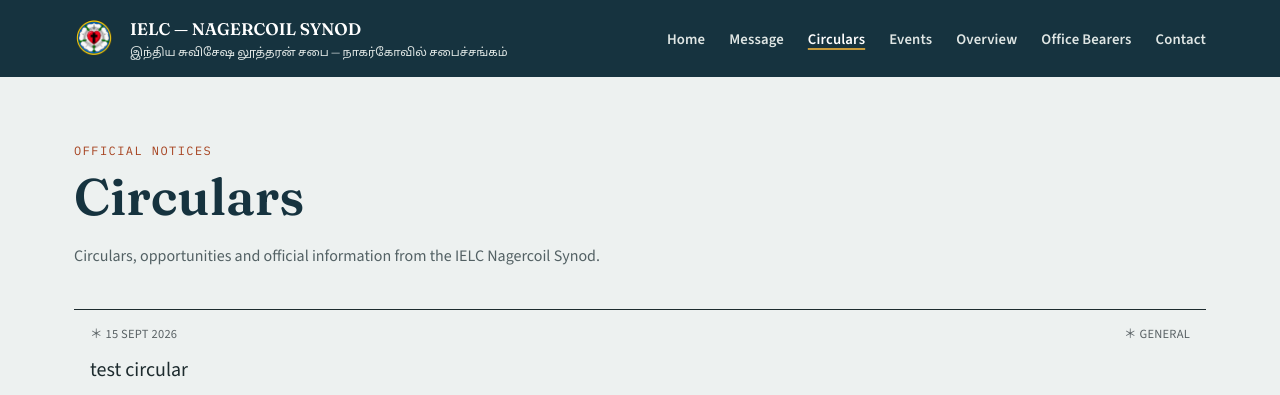
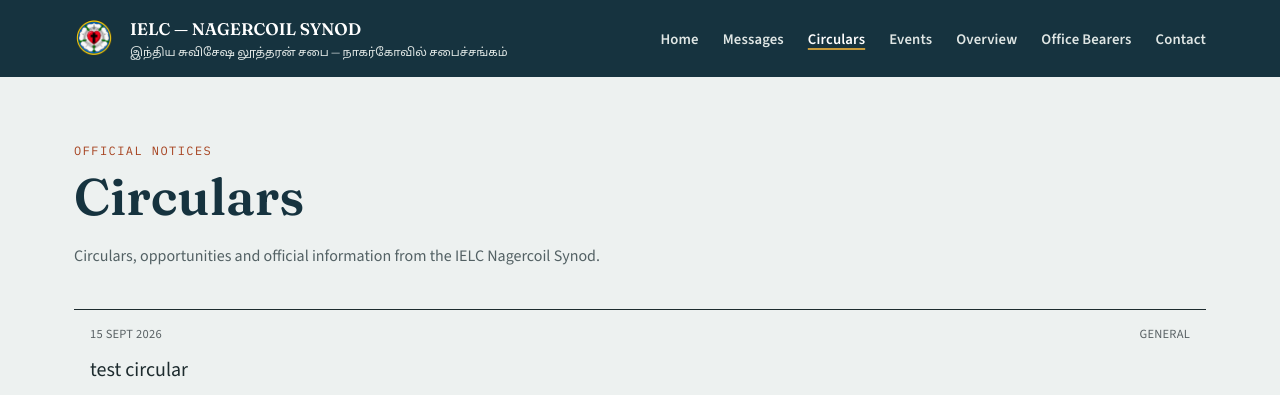
Before and after one commit to waltermichelraja/ielc-nagercoil-synod, a React (Vite) app in the folder frontend/: page /circulars in a window 1280 px wide. Shown: the top 395 px of the page. Built offline with nearby package versions, Linux system fonts and the light colour scheme.

Commit message:
refactor: minor fixes in Circulars.jsx, Landing.jsx, Header.jsx

```diff
--- a/frontend/src/App.jsx
+++ b/frontend/src/App.jsx
@@ -4,7 +4,7 @@
 import Footer from"./components/Footer.jsx";
 import Landing from"./pages/Landing.jsx";
 import Home from"./pages/Home.jsx";
-import Message from"./pages/Message.jsx";
+import Message from"./pages/Messages.jsx";
 import Events from"./pages/Events.jsx";
 import Circulars from"./pages/Circulars.jsx";
 import Overview from"./pages/Overview.jsx";
@@ -26,7 +26,7 @@
     const map={
       "/":undefined,
       "/home":"Home",
-      "/message":"Message",
+      "/messages":"Messages",
       "/circulars":"Circulars",
       "/events":"Events",
       "/overview":"Overview",
@@ -55,7 +55,7 @@
       <Route path="/" element={<Landing/>}/>
       <Route element={<SiteLayout/>}>
         <Route path="/home" element={<Home/>}/>
-        <Route path="/message" element={<Message/>}/>
+        <Route path="/messages" element={<Message/>}/>
         <Route path="/events" element={<Events/>}/>
         <Route path="/circulars" element={<Circulars/>}/>
         <Route path="/overview" element={<Overview/>}/>
--- a/frontend/src/components/Header.jsx
+++ b/frontend/src/components/Header.jsx
@@ -4,7 +4,7 @@
 
 export const NAV_ITEMS=[
   {to:"/home",label:"Home",end:true},
-  {to:"/message",label:"Message"},
+  {to:"/messages",label:"Messages"},
   {to:"/circulars",label:"Circulars"},
   {to:"/events",label:"Events"},
   {to:"/overview",label:"Overview"},
--- a/frontend/src/data/content/messages.json
+++ b/frontend/src/data/content/messages.json
@@ -17,7 +17,7 @@
   {
     "role": "Joint Secretary's Message",
     "author": "Mr. P. Baskar",
-    "text": "கிறிஸ்துவுக்குள் அன்பானவர்களே!\n\nகிறிஸ்து இயேசுவின் நாமத்தில் வாழ்த்துக்கள்,\n\tநம்முடைய இந்திய சுவிசேஷ லுத்தரன் சபையின் நாகர்கோவில் சபைச்சங்கம் நீண்ட பாரம்பரியத்தை கொண்ட பெருமைக்குரியது.  இந்த சபைச்சங்கம் தோன்றிய காலங்களில் பணிபுரிந்த மிஷனரிகளின் தியாகம், எளிய வாழ்க்கை முறை, பஞ்சம் மற்றும் வறுமை காலத்தில் அவர்கள் காட்டிய கருணை நம் வாழ்வில் மறக்க முடியாதவை. அவர்கள் ஆற்றிய மகத்தான கல்வி மற்றும் மருத்துவ சேவைகளே நமது சமூகத்தின் அடிநாதமாக விளங்கின. அன்று அவர்கள் விதைத்த அன்பு விதைகளின் பலனாகவே இன்று நாம் ஆசீர்வதிக்கப்பட்ட வாழ்க்கை வாழ்ந்து வருகிறோம். அவர்களின் அடிச்சுவட்டைப் பின்பற்றி, கிறிஸ்துவின் அன்பை இவ்வுலகிற்குச் சொல்வோம்.\n\nஇறைப்பணியில் \n\nP. பாஸ்கர் \nஇணைச்செயலாளர் \nநாகர்கோயில் சபைச்சங்கம் – இசுலுச\n"
+    "text": "கிறிஸ்துவுக்குள் அன்பானவர்களே!\n\nகிறிஸ்து இயேசுவின் நாமத்தில் வாழ்த்துக்கள்,\n\tநம்முடைய இந்திய சுவிசேஷ லுத்தரன் சபையின் நாகர்கோவில் சபைச்சங்கம் நீண்ட பாரம்பரியத்தை கொண்ட பெருமைக்குரியது.  இந்த சபைச்சங்கம் தோன்றிய காலங்களில் பணிபுரிந்த மிஷனரிகளின் தியாகம், எளிய வாழ்க்கை முறை, பஞ்சம் மற்றும் வறுமை காலத்தில் அவர்கள் காட்டிய கருணை நம் வாழ்வில் மறக்க முடியாதவை. அவர்கள் ஆற்றிய மகத்தான கல்வி மற்றும் மருத்துவ சேவைகளே நமது சமூகத்தின் அடிநாதமாக விளங்கின. அன்று அவர்கள் விதைத்த அன்பு விதைகளின் பலனாகவே இன்று நாம் ஆசீர்வதிக்கப்பட்ட வாழ்க்கை வாழ்ந்து வருகிறோம். அவர்களின் அடிச்சுவட்டைப் பின்பற்றி, கிறிஸ்துவின் அன்பை இவ்வுலகிற்குச் சொல்வோம்.\n\nஇறைப்பணியில் \n\nP. பாஸ்கர் \nஇணைச்செயலாளர் \nநாகர்கோவில் சபைச்சங்கம் – இசுலுச\n"
   },
   {
     "role": "Treasurer's Message",
--- a/frontend/src/pages/Circulars.jsx
+++ b/frontend/src/pages/Circulars.jsx
@@ -32,8 +32,8 @@
       <div className="circular-modal-panel" onClick={(event)=>event.stopPropagation()}>
         <button type="button" className="circular-modal-close" onClick={onClose} aria-label="Close circular">×</button>
         <div className="circular-modal-meta">
-          <span>＊ {formatDate(item.date)}</span>
-          <span>＊ {(item.category||"GENERAL").toUpperCase()}</span>
+          <span>{formatDate(item.date)}</span>
+          <span>{(item.category||"GENERAL").toUpperCase()}</span>
         </div>
         <h2 id="circular-modal-title">{item.subject}</h2>
         {item.message&&<div className="circular-modal-message">{item.message}</div>}
@@ -66,8 +66,8 @@
               {items.map((item,index)=>(
                 <article className="circular-item" key={`${item.date||""}-${item.subject||""}-${index}`}>
                   <div className="circular-meta">
-                    <span>＊ {formatDate(item.date)}</span>
-                    <span>＊ {(item.category||"GENERAL").toUpperCase()}</span>
+                    <span>{formatDate(item.date)}</span>
+                    <span>{(item.category||"GENERAL").toUpperCase()}</span>
                   </div>
                   <button type="button" className="circular-subject" onClick={()=>setSelected(item)}>{item.subject}</button>
                 </article>
--- a/frontend/src/pages/Home.jsx
+++ b/frontend/src/pages/Home.jsx
@@ -57,7 +57,7 @@
             <div className="card">
               <h3>Message</h3>
               <p>Read greetings from the President, Vice President, and other office bearers.</p>
-              <Link to="/message">View messages &rarr;</Link>
+              <Link to="/messages">View messages &rarr;</Link>
             </div>
             <div className="card">
               <h3>Circulars</h3>
--- a/frontend/src/pages/Landing.jsx
+++ b/frontend/src/pages/Landing.jsx
@@ -80,7 +80,7 @@
 
       <div className="landing-content">
         <img className="landing-logo" src="/images/ielc-logo.png" alt="IELC logo"/>
-        <h1>Welcome to the <br/>{site.shortTitle}</h1>
+        <h1>Welcome to <br/>{site.shortTitle}</h1>
         <p className="landing-tagline" style={{fontSize:"1.3rem",fontWeight:400,letterSpacing:"0.025em",lineHeight:1.5,marginTop:"0.35rem"}}>{site.tagline}</p>
         {landing.motto&&(
           <p className="landing-motto" style={{fontFamily:"Georgia,\"Times New Roman\",serif",fontSize:"clamp(1.45rem,3vw,2rem)",fontWeight:800,letterSpacing:"0.05em",lineHeight:1.3,marginTop:"0.65rem",textShadow:"0 2px 3px rgba(0,0,0,0.2)"}}>
--- a/frontend/src/pages/Message.jsx
+++ b/frontend/src/pages/Messages.jsx
@@ -5,7 +5,7 @@
     <section className="section message-section">
       <div className="container">
         <span className="eyebrow">Voices of the Synod</span>
-        <h1>Message</h1>
+        <h1>Messages</h1>
         <p className="message-intro">Greetings and reflections from the Synod's leadership.</p>
         <div className="messages-list">
           {messages.map((msg,i)=>(
```
